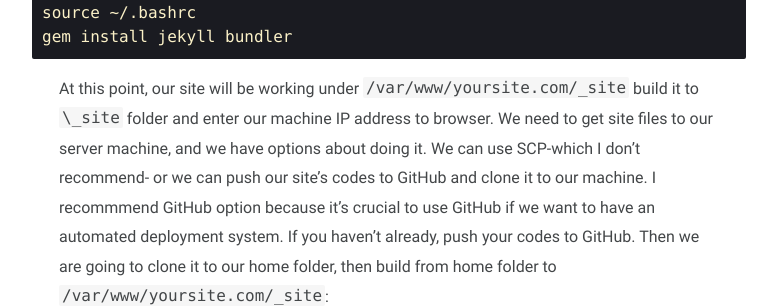
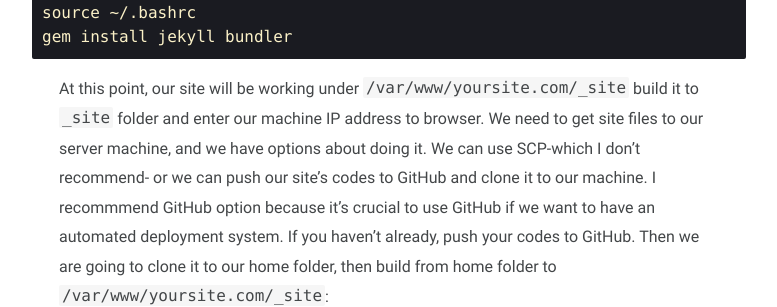
Before and after one commit to dce4/dce4.me, a Jekyll site: the page built from _posts/how-did-i-create-this-website/2020-06-03-how-did-i-create-this-website.md, in a window 1280 px wide and 900 px high, scrolled down 4992 px. Shown: the part 152-459 px from the top of the window, without its empty margins (251-1028 px from the left). Built offline with Jekyll 4.4.1, drawn with Linux system fonts in a browser that asks for light colours; some web fonts are replaced.

````diff
--- a/_posts/how-did-i-create-this-website/2020-06-03-how-did-i-create-this-website.md
+++ b/_posts/how-did-i-create-this-website/2020-06-03-how-did-i-create-this-website.md
@@ -169,7 +169,7 @@ source ~/.bashrc
 gem install jekyll bundler
 ```
 
-At this point, our site will be working under `/var/www/yoursite.com/_site` build it to `\_site` folder and enter our machine IP address to browser. We need to get site files to our server machine, and we have options about doing it. We can use SCP-which I don't recommend- or we can push our site's codes to GitHub and clone it to our machine. I recommmend GitHub option because it's crucial to use GitHub if we want to have an automated deployment system.
+At this point, our site will be working under `/var/www/yoursite.com/_site` build it to `_site` folder and enter our machine IP address to browser. We need to get site files to our server machine, and we have options about doing it. We can use SCP-which I don't recommend- or we can push our site's codes to GitHub and clone it to our machine. I recommmend GitHub option because it's crucial to use GitHub if we want to have an automated deployment system.
 If you haven't already, push your codes to GitHub. Then we are going to clone it to our home folder, then build from home folder to `/var/www/yoursite.com/_site`:
 
 ```bash
````
